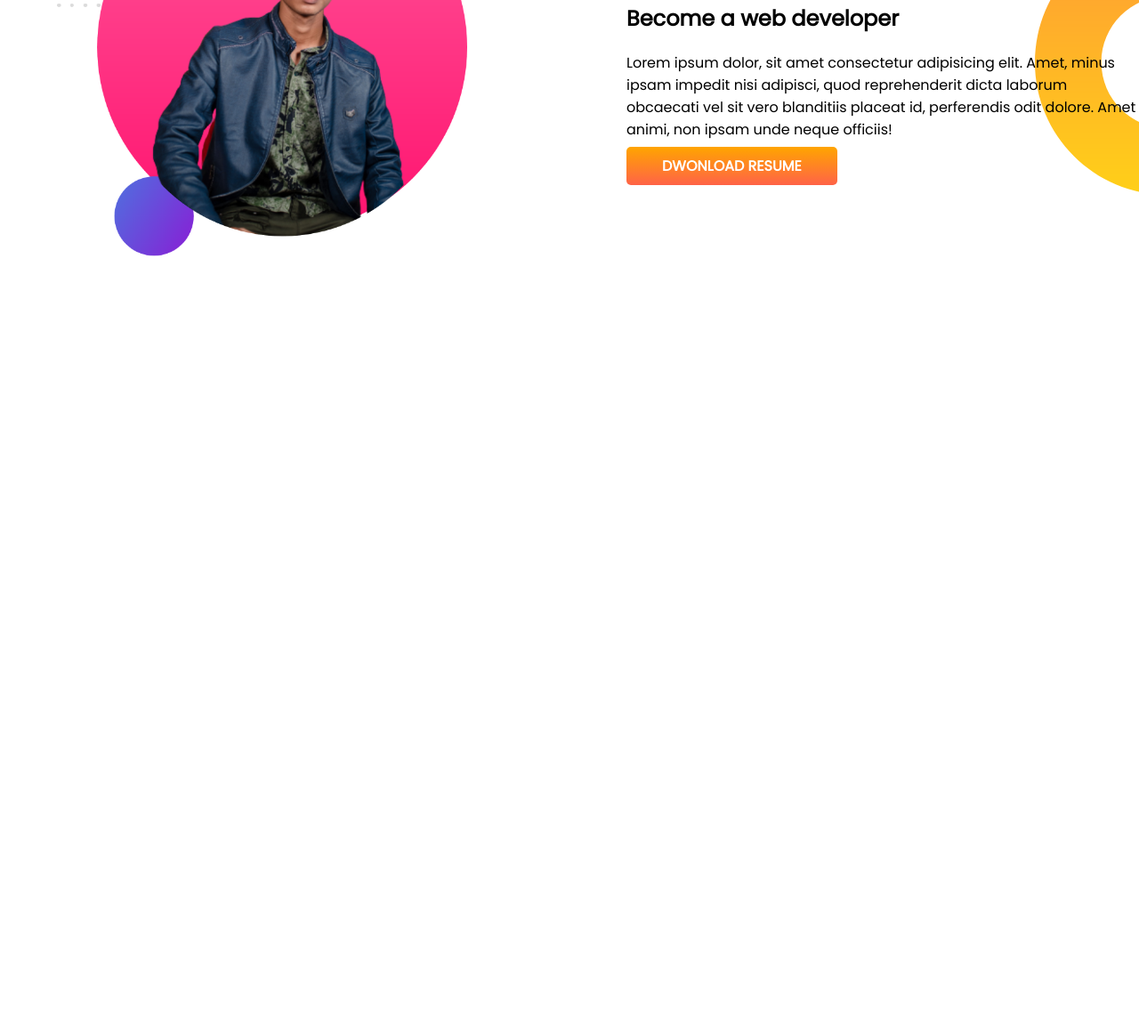
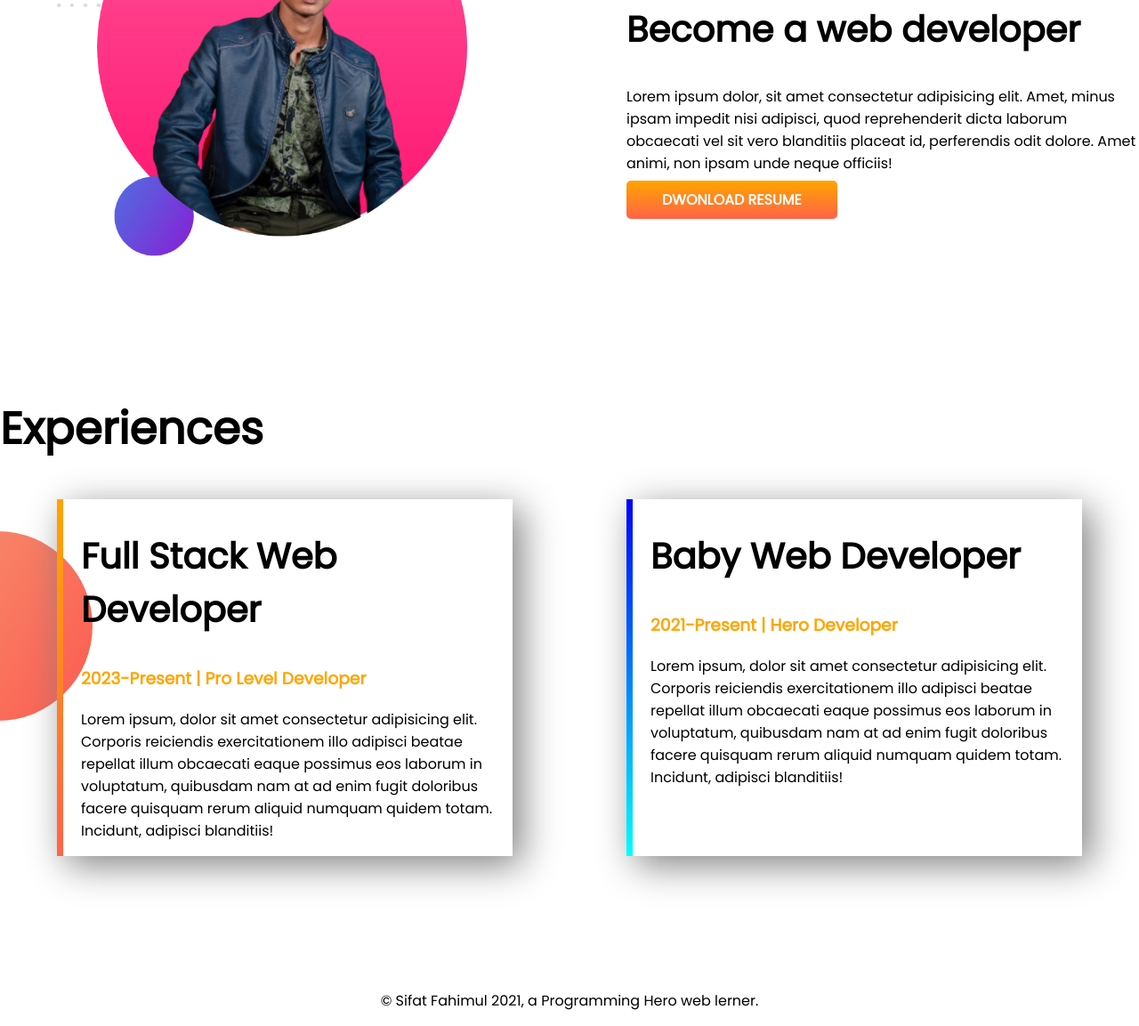
Before and after one commit to sifat-fahimul/my-portfolio, a plain HTML site: page index.html in a window 1280 px wide. Shown: the part 793-1946 px from the top of the page at 89% size. Before the commit the page ends 1238 px from the top, so only its background shows below. Drawn offline with Linux system fonts and the light colour scheme.

Commit message:
compleat web site

```diff
--- a/index.html
+++ b/index.html
@@ -14,7 +14,7 @@
 </head>
 
 <body>
-    <section class="top-banner">
+    <section class="top-banner flexible-container">
         <div class="half-width">
             <h1>Welcome To</h1>
             <h1> <span class="orange-colour"> Sifat Fahimul</span> World!</h1>
@@ -29,7 +29,7 @@
             <img src="images/sifat-bg.png" alt="">
         </div>
     </section>
-    <section class="dream-big">
+    <section class="dream-big flexible-container">
         <div class="half-width">
             <img src="images/sifat-bg2.png" alt="">
         </div>
@@ -42,6 +42,31 @@
             <a class="link-button" target="_blank" href=""> DWONLOAD RESUME</a>
         </div>
     </section>
+    <section class="experience-area">
+        <h1>Experiences</h1>
+        <div class="flexible-container">
+            <div id="full-stack-experiece" class="experience-item">
+                <h2>Full Stack Web Developer</h2>
+                <h3 class="orange-colour"> 2023-Present | Pro Level Developer</h3>
+                <p>Lorem ipsum, dolor sit amet consectetur adipisicing elit. Corporis reiciendis exercitationem illo
+                    adipisci beatae repellat illum obcaecati eaque possimus eos laborum in voluptatum, quibusdam nam at
+                    ad enim fugit doloribus facere quisquam rerum aliquid numquam quidem totam. Incidunt, adipisci
+                    blanditiis!</p>
+            </div>
+            <div id="wev-dev-experience" class="experience-item">
+                <h2>Baby Web Developer</h2>
+                <h3 class="orange-colour">2021-Present | Hero Developer</h3>
+                <p>Lorem ipsum, dolor sit amet consectetur adipisicing elit. Corporis reiciendis exercitationem illo
+                    adipisci beatae repellat illum obcaecati eaque possimus eos laborum in voluptatum, quibusdam nam at
+                    ad enim fugit doloribus facere quisquam rerum aliquid numquam quidem totam. Incidunt, adipisci
+                    blanditiis!</p>
+            </div>
+        </div>
+
+    </section>
+    <footer>
+        <p>© Sifat Fahimul 2021, a Programming Hero web lerner.</p>
+    </footer>
 </body>
 
 </html>
--- a/style.css
+++ b/style.css
@@ -6,10 +6,13 @@ body{
 h1{
     font-size: 50px;
 }
+h2{
+    font-size: 40px;
+}
 .orange-colour{
     color: orange;
 }
-section{
+.flexible-container{
     display: flex;
     margin-bottom: 150px;
 }
@@ -38,3 +41,28 @@ section{
     background-repeat: no-repeat;
     background-position: right;
 }
+.experience-area{
+    background-image: url(images/exp-bg.png);
+    background-repeat: no-repeat;
+    background-position: left;
+}
+.experience-item{
+    width: 40%;
+    margin-left: 5%;
+    margin-right: 5%;
+    padding-left: 20px;
+    box-shadow: 10px 10px 40px gray;
+}
+#wev-dev-experience{
+    border-left: 7px solid;
+    border-image: linear-gradient(blue, cyan) ;
+    border-image-slice: 1;
+}
+#full-stack-experiece{
+    border-left: 7px solid;
+    border-image: linear-gradient(orange,tomato) ;
+    border-image-slice: 1;
+}
+footer p{
+    text-align: center;
+}
```
Also changed, not shown: images/dream-bg.png (deleted), images/jhankar.png (deleted), images/jhankar2.png (deleted), pic/DSC_2737-removebg-preview.png (deleted), pic/DSC_2740-removebg-preview(2).png (deleted), pic/DSC_3171-removebg-preview.png (deleted), 4 other files.
